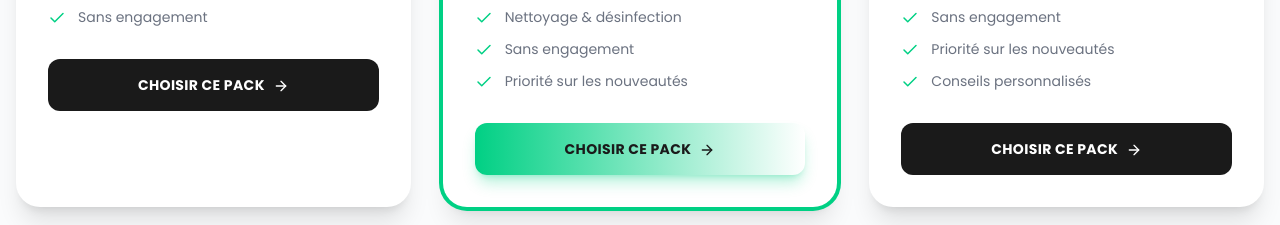
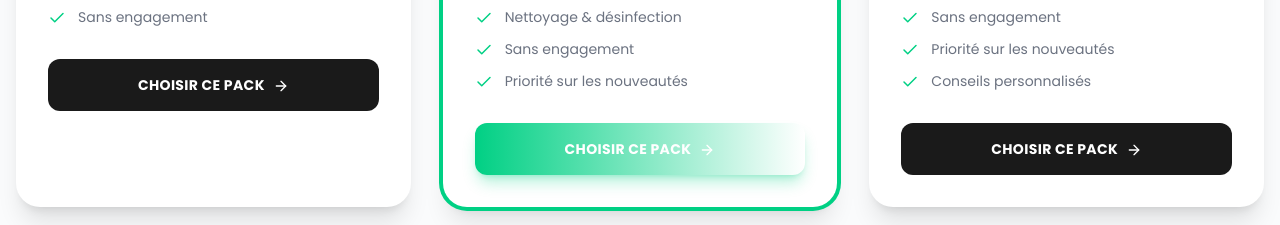
Before and after one commit to n156016490/improved-telegram, a Next.js app: page /nos-packs in a window 1280 px wide. Shown: the part 980-1205 px from the top of the page. Built offline with nearby package versions, Linux system fonts and the light colour scheme.

Commit message:
Fix: improve gradient colors, button contrast, and show default packs

```diff
--- a/src/app/home-client.tsx
+++ b/src/app/home-client.tsx
@@ -70,7 +70,7 @@ export default function HomePage({ featuredToys }: HomePageProps) {
           >
             <span className="block text-6xl md:text-8xl lg:text-9xl">🎈</span>
             <span className="block mt-4">On loue,</span>
-            <span className="bg-gradient-to-r from-mint via-mint to-lilac bg-clip-text text-transparent">
+            <span className="bg-gradient-to-r from-mint via-sky-blue to-coral bg-clip-text text-transparent">
               on joue !
             </span>
           </motion.h1>
--- a/src/app/nos-packs/page.tsx
+++ b/src/app/nos-packs/page.tsx
@@ -100,7 +100,10 @@ export default function NosPacksPage() {
 
   // Charger les packs depuis le service
   useEffect(() => {
-    const activePacks = PackManager.getActivePacks();
+    // Utilise getAllPacks() au lieu de getActivePacks() pour obtenir les packs par défaut
+    const allPacks = PackManager.getAllPacks();
+    const activePacks = allPacks.filter(pack => pack.isActive);
+
     setSubscriptionPlans(activePacks);
     if (activePacks.length > 0) {
       setSelectedPlan(activePacks[0].id);
@@ -212,7 +215,7 @@ export default function NosPacksPage() {
                   }}
                   className={`mt-8 w-full rounded-xl py-4 text-sm font-bold uppercase tracking-wide transition ${
                     plan.badge
-                      ? "bg-gradient-to-r from-mint to-fresh-green text-charcoal shadow-lg shadow-mint/30 hover:shadow-xl hover:shadow-mint/40 hover:text-white"
+                      ? "bg-gradient-to-r from-mint to-fresh-green text-white shadow-lg shadow-mint/30 hover:shadow-xl hover:shadow-mint/40"
                       : "bg-charcoal text-white hover:bg-slate"
                   }`}
                 >
```
